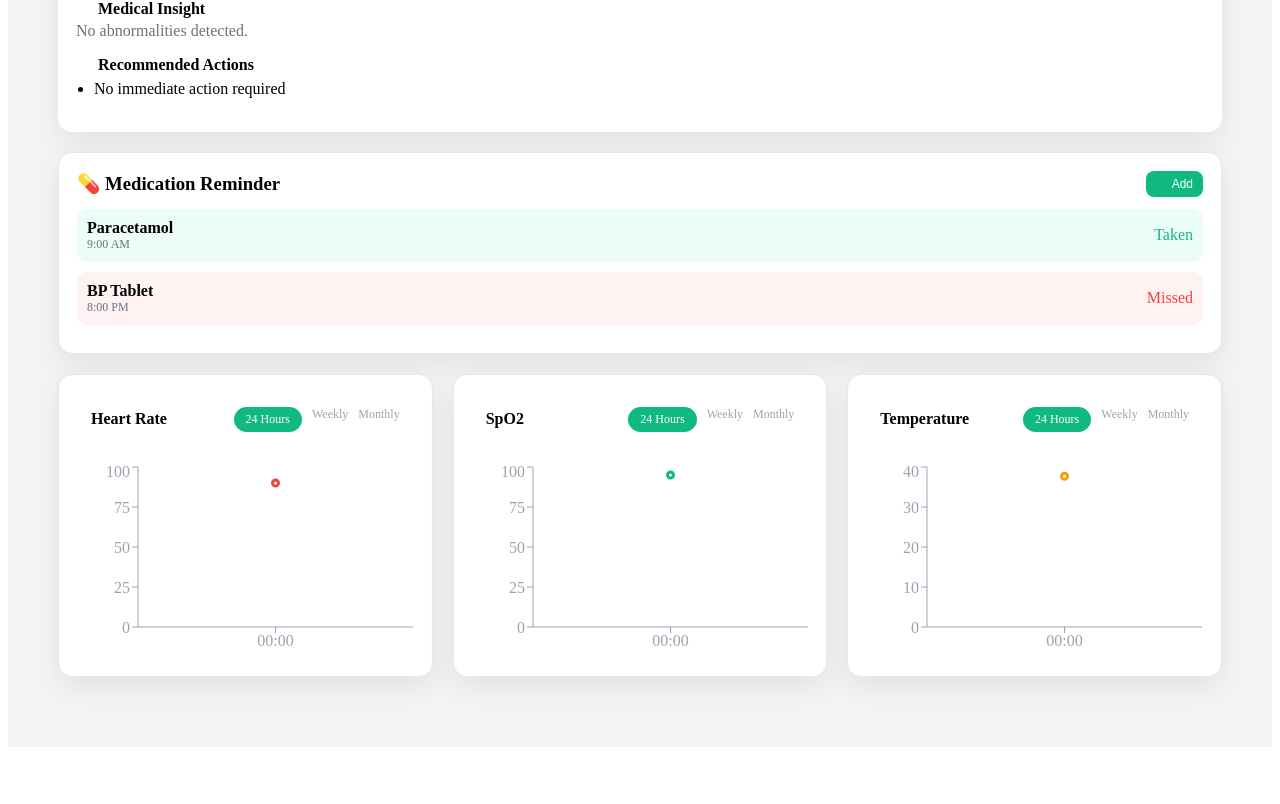
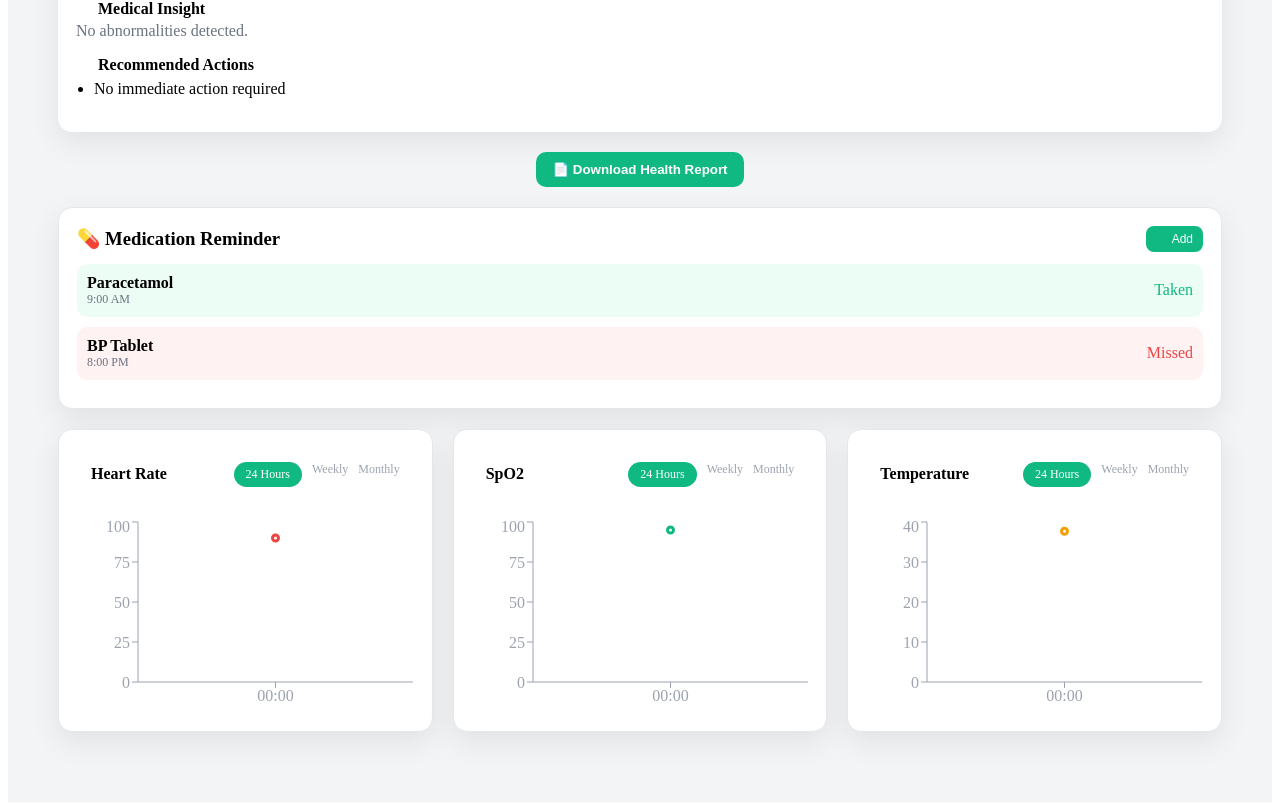
Before and after one commit to Aadya2901/ElderEase, a React (Vite) app in the folder frontend/: page /dashboard in a window 1280 px wide. Shown: the part 839-1643 px from the top of the page. Before the commit the page ends 1594 px from the top, so only its background shows below. Built offline with nearby package versions, Linux system fonts and the light colour scheme; some icons are missing.

Commit message:
feat(dashboard): integrate AI insights and report download into patient dashboard

```diff
--- a/frontend/src/pages/PatientDashboard.jsx
+++ b/frontend/src/pages/PatientDashboard.jsx
@@ -4,7 +4,7 @@ import HeartRateChart from "../components/dashboard/HeartRateChart";
 import VitalsGrid from "../components/dashboard/VitalsGrid";
 import AIInsightsCard from "../components/dashboard/AIInsightsCard";
 import HeaderSection from "../components/dashboard/HeaderSection";
-import SettingsModal from "../components/dashboard/SettingsModal";
+import { downloadReport } from "../utils/report";
 import { predictRisk, getRiskLevel } from "../utils/aiModel";
 import MedicationCard from "../components/dashboard/MedicationCard";
 import { getAIResponse } from "../services/aiService";
@@ -196,13 +196,9 @@ export default function PatientDashboard() {
           isMobile={isMobile}
           lastUpdated={lastUpdated}
           status={status}
-          setShowSettings={setShowSettings}
           setData={setData}
           setFallDetected={setFallDetected}
           fallDetected={fallDetected}
-          showSettings={showSettings}
-          thresholds={thresholds}
-          setThresholds={setThresholds}
         />
 
         {/* 📊 HEALTH SUMMARY */}
@@ -286,15 +282,48 @@ export default function PatientDashboard() {
         {!aiData ? (
           <p style={{ marginTop: "20px" }}>🧠 Analyzing patient data...</p>
         ) : (
-          <AIInsightsCard
-            riskLevel={aiData.riskLevel}
-            explanation={aiData.explanation}
-            medical={aiData.medical}
-            actions={aiData.actions}
-          />
+          <>
+            <AIInsightsCard
+              riskLevel={aiData?.riskLevel || riskLevel}
+              explanation={aiData?.explanation}
+              medical={aiData?.medical}
+              actions={aiData?.actions}
+            />
+
+            {/* 📄 DOWNLOAD REPORT */}
+            <div style={{
+              display: "flex",
+              justifyContent: "center"
+            }}>
+              <button
+                onClick={() =>
+                  downloadReport({
+                    userName,
+                    heartRate,
+                    spo2,
+                    temperature,
+                    riskLevel,
+                    aiData
+                  })
+                }
+                style={{
+                  padding: "10px 16px",
+                  borderRadius: "10px",
+                  border: "none",
+                  background: colors.brand.primary,
+                  color: "white",
+                  cursor: "pointer",
+                  fontWeight: "600",
+                  marginTop: "20px"
+                }}
+              >
+                📄 Download Health Report
+              </button>
+            </div>
+          </>
         )}
 
-        {/* NEDICATION SECTION */}
+        {/* MEDICATION SECTION */}
         <MedicationCard />
 
         {/* 📈 CHART SECTION */}
```
